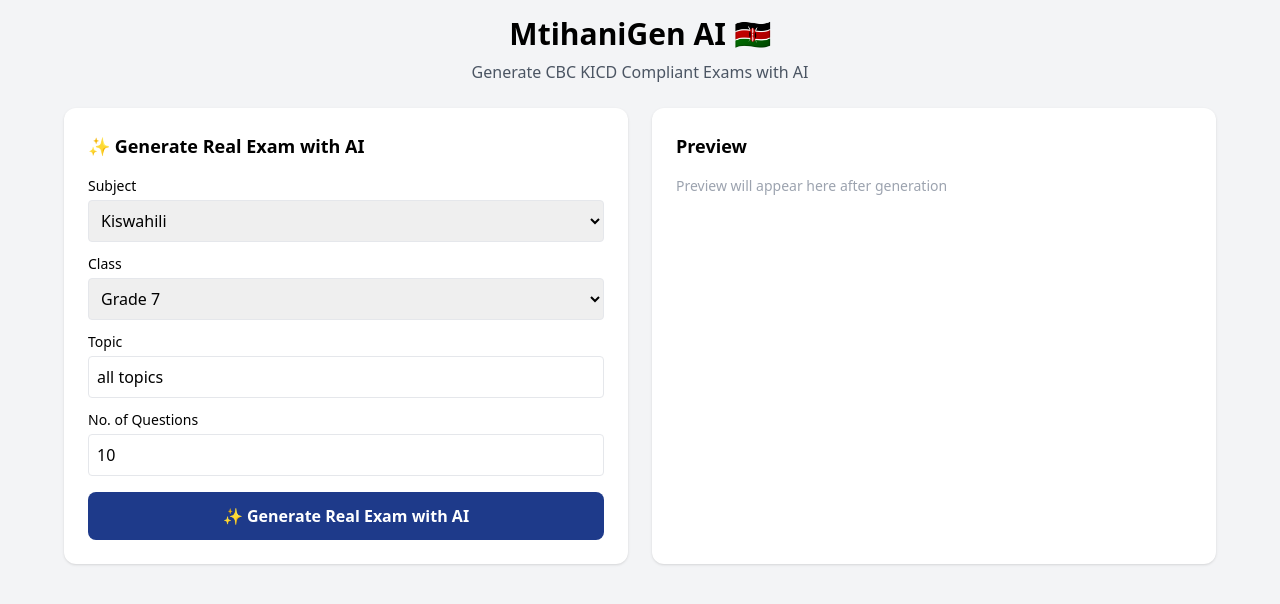
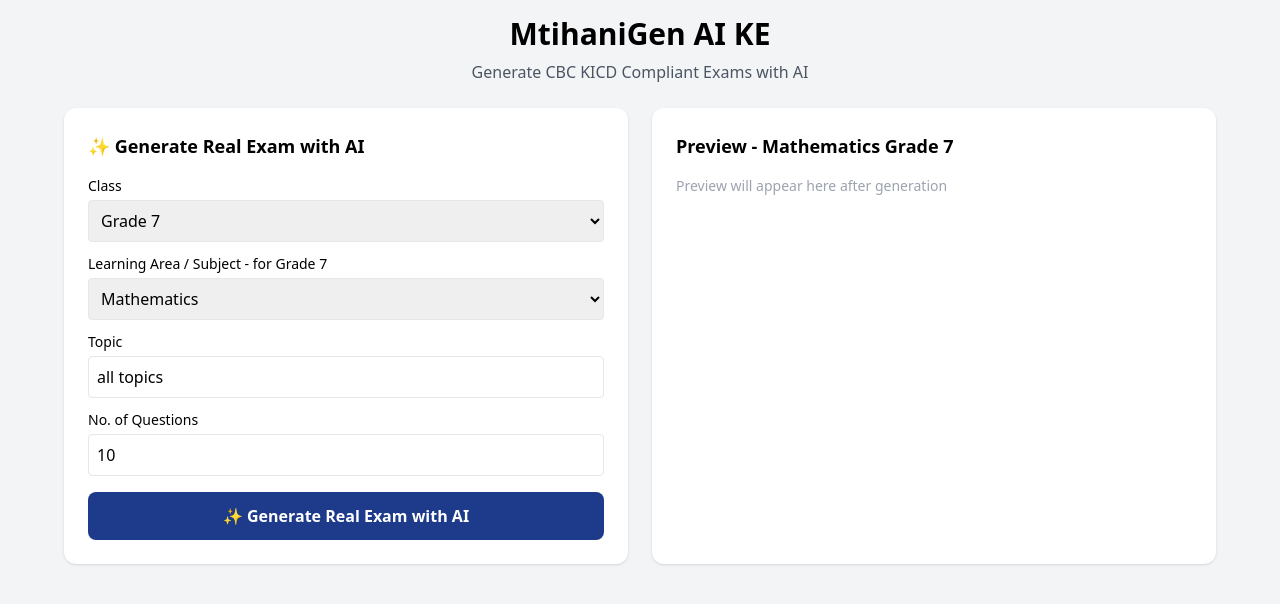
Before and after one commit to muhsinswaleh69-max/mtihanigen-ai, a Next.js app: page / in a window 1280 px wide. Shown: the top 604 px of the page. Built offline with nearby package versions, Linux system fonts and the light colour scheme.

Commit message:
Update page.tsx

```diff
--- a/app/page.tsx
+++ b/app/page.tsx
@@ -1,13 +1,33 @@
 "use client";
-import { useState } from "react";
+import { useState, useEffect } from "react";
+
+const subjectsByGrade: Record<string, string[]> = {
+  "Grade 1": ["Literacy Activities", "Kiswahili Language Activities", "Mathematical Activities", "Environmental Activities", "Hygiene and Nutrition Activities", "Religious Activities (CRE)", "Creative Activities", "Indigenous Language"],
+  "Grade 2": ["Literacy Activities", "Kiswahili Language Activities", "Mathematical Activities", "Environmental Activities", "Hygiene and Nutrition Activities", "Religious Activities (CRE)", "Creative Activities", "Indigenous Language"],
+  "Grade 3": ["Literacy Activities", "Kiswahili Language Activities", "Mathematical Activities", "Environmental Activities", "Hygiene and Nutrition Activities", "Religious Activities (CRE)", "Creative Activities", "Indigenous Language"],
+  "Grade 4": ["Mathematics", "English", "Kiswahili", "Science and Technology", "Social Studies", "Agriculture", "CRE", "Creative Arts"],
+  "Grade 5": ["Mathematics", "English", "Kiswahili", "Science and Technology", "Social Studies", "Agriculture", "CRE", "Creative Arts"],
+  "Grade 6": ["Mathematics", "English", "Kiswahili", "Science and Technology", "Social Studies", "Agriculture", "CRE", "Creative Arts"],
+  "Grade 7": ["Mathematics", "English", "Kiswahili", "Integrated Science", "Social Studies", "Agriculture and Nutrition", "Pre-Technical Studies", "CRE", "Creative Arts and Sports", "Business Studies", "Computer Studies"],
+  "Grade 8": ["Mathematics", "English", "Kiswahili", "Integrated Science", "Social Studies", "Agriculture and Nutrition", "Pre-Technical Studies", "CRE", "Creative Arts and Sports", "Business Studies", "Computer Studies"],
+  "Grade 9": ["Mathematics", "English", "Kiswahili", "Integrated Science", "Social Studies", "Agriculture and Nutrition", "Pre-Technical Studies", "CRE", "Creative Arts and Sports", "Business Studies", "Computer Studies"],
+  "Grade 10": ["Mathematics", "English", "Kiswahili", "Biology", "Chemistry", "Physics", "History", "Geography", "CRE", "Business Studies", "Agriculture", "Computer Studies", "Home Science"],
+  "Grade 11": ["Mathematics", "English", "Kiswahili", "Biology", "Chemistry", "Physics", "History", "Geography", "CRE", "Business Studies", "Agriculture", "Computer Studies", "Home Science"],
+  "Grade 12": ["Mathematics", "English", "Kiswahili", "Biology", "Chemistry", "Physics", "History", "Geography", "CRE", "Business Studies", "Agriculture", "Computer Studies", "Home Science"],
+};
 
 export default function Home() {
-  const [subject, setSubject] = useState("Kiswahili");
   const [grade, setGrade] = useState("Grade 7");
+  const [subject, setSubject] = useState(subjectsByGrade["Grade 7"][0]);
   const [topic, setTopic] = useState("all topics");
   const [numQ, setNumQ] = useState("10");
   const [exam, setExam] = useState("");
   const [loading, setLoading] = useState(false);
+
+  // Update subjects when grade changes
+  useEffect(() => {
+    setSubject(subjectsByGrade[grade][0]);
+  }, [grade]);
 
   const generateExam = async () => {
     setLoading(true);
@@ -28,42 +48,30 @@ export default function Home() {
 
   const formatExam = (text: string) => {
     return text
-     .replace(/\*\*(.*?)\*\*/g, '<strong class="font-bold text-black">$1</strong>')
-     .replace(/###\s*(.*)/g, '<h3 class="font-bold text-lg mt-6 mb-2 text-blue-900">$1</h3>')
-     .replace(/##\s*(.*)/g, '<h2 class="font-bold text-xl mt-6 mb-2">$1</h2>')
-     .replace(/\n/g, '<br/>');
+    .replace(/\*\*(.*?)\*\*/g, '<strong class="font-bold text-black">$1</strong>')
+    .replace(/###\s*(.*)/g, '<h3 class="font-bold text-lg mt-6 mb-2 text-blue-900">$1</h3>')
+    .replace(/##\s*(.*)/g, '<h2 class="font-bold text-xl mt-6 mb-2">$1</h2>')
+    .replace(/\n/g, '<br/>');
   };
 
   return (
     <div className="min-h-screen bg-gray-100 p-4">
       <div className="max-w-6xl mx-auto">
-        <h1 className="text-3xl font-bold text-center mb-2">MtihaniGen AI 🇰🇪</h1>
+        <h1 className="text-3xl font-bold text-center mb-2">MtihaniGen AI KE</h1>
         <p className="text-center text-gray-600 mb-6">Generate CBC KICD Compliant Exams with AI</p>
 
         <div className="grid md:grid-cols-2 gap-6">
-          {/* LEFT FORM */}
           <div className="bg-white p-6 rounded-xl shadow">
             <h2 className="font-bold text-lg mb-4">✨ Generate Real Exam with AI</h2>
 
-            <label className="block text-sm font-medium mb-1">Subject</label>
-            <select value={subject} onChange={(e)=>setSubject(e.target.value)} className="w-full border p-2 rounded mb-3">
-              <option>Mathematics</option><option>English</option><option>Kiswahili</option><option>Science</option><option>Social Studies</option><option>CRE</option><option>Agriculture</option><option>Business Studies</option>
+            <label className="block text-sm font-medium mb-1">Class</label>
+            <select value={grade} onChange={(e)=>setGrade(e.target.value)} className="w-full border p-2 rounded mb-3">
+              {Object.keys(subjectsByGrade).map(g => <option key={g}>{g}</option>)}
             </select>
 
-            <label className="block text-sm font-medium mb-1">Class</label>
-            <select value={grade} onChange={(e)=>setGrade(e.target.value)} className="w-full border p-2 rounded mb-3">
-              <option>Grade 1</option>
-              <option>Grade 2</option>
-              <option>Grade 3</option>
-              <option>Grade 4</option>
-              <option>Grade 5</option>
-              <option>Grade 6</option>
-              <option>Grade 7</option>
-              <option>Grade 8</option>
-              <option>Grade 9</option>
-              <option>Grade 10</option>
-              <option>Grade 11</option>
-              <option>Grade 12</option>
+            <label className="block text-sm font-medium mb-1">Learning Area / Subject - for {grade}</label>
+            <select value={subject} onChange={(e)=>setSubject(e.target.value)} className="w-full border p-2 rounded mb-3">
+              {subjectsByGrade[grade].map(s => <option key={s}>{s}</option>)}
             </select>
 
             <label className="block text-sm font-medium mb-1">Topic</label>
@@ -77,9 +85,8 @@ export default function Home() {
             </button>
           </div>
 
-          {/* RIGHT PREVIEW */}
           <div className="bg-white p-6 rounded-xl shadow">
-            <h2 className="font-bold text-lg mb-4">Preview</h2>
+            <h2 className="font-bold text-lg mb-4">Preview - {subject} {grade}</h2>
             {!exam && <p className="text-gray-400 text-sm">Preview will appear here after generation</p>}
             {exam && (
               <>
```
